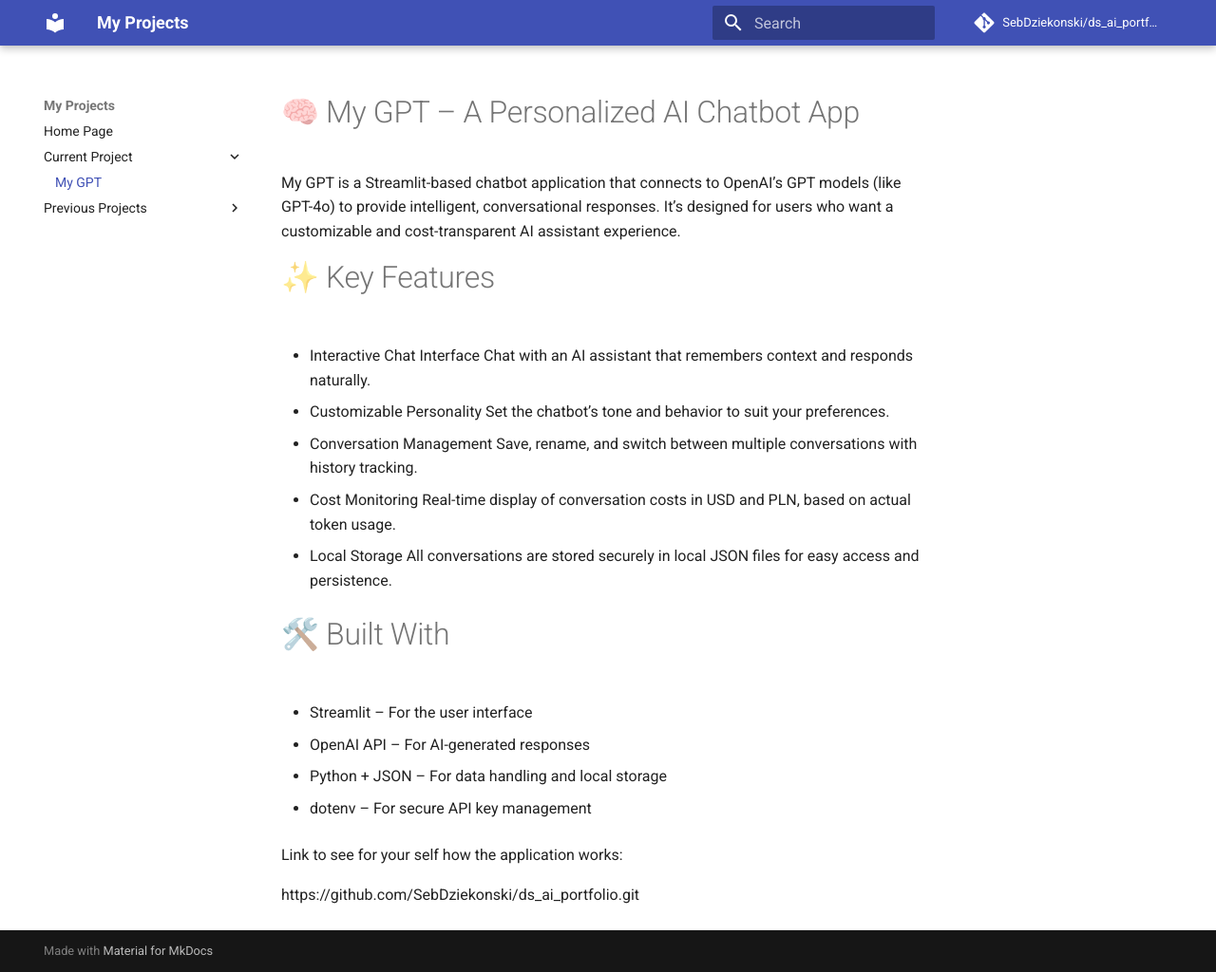
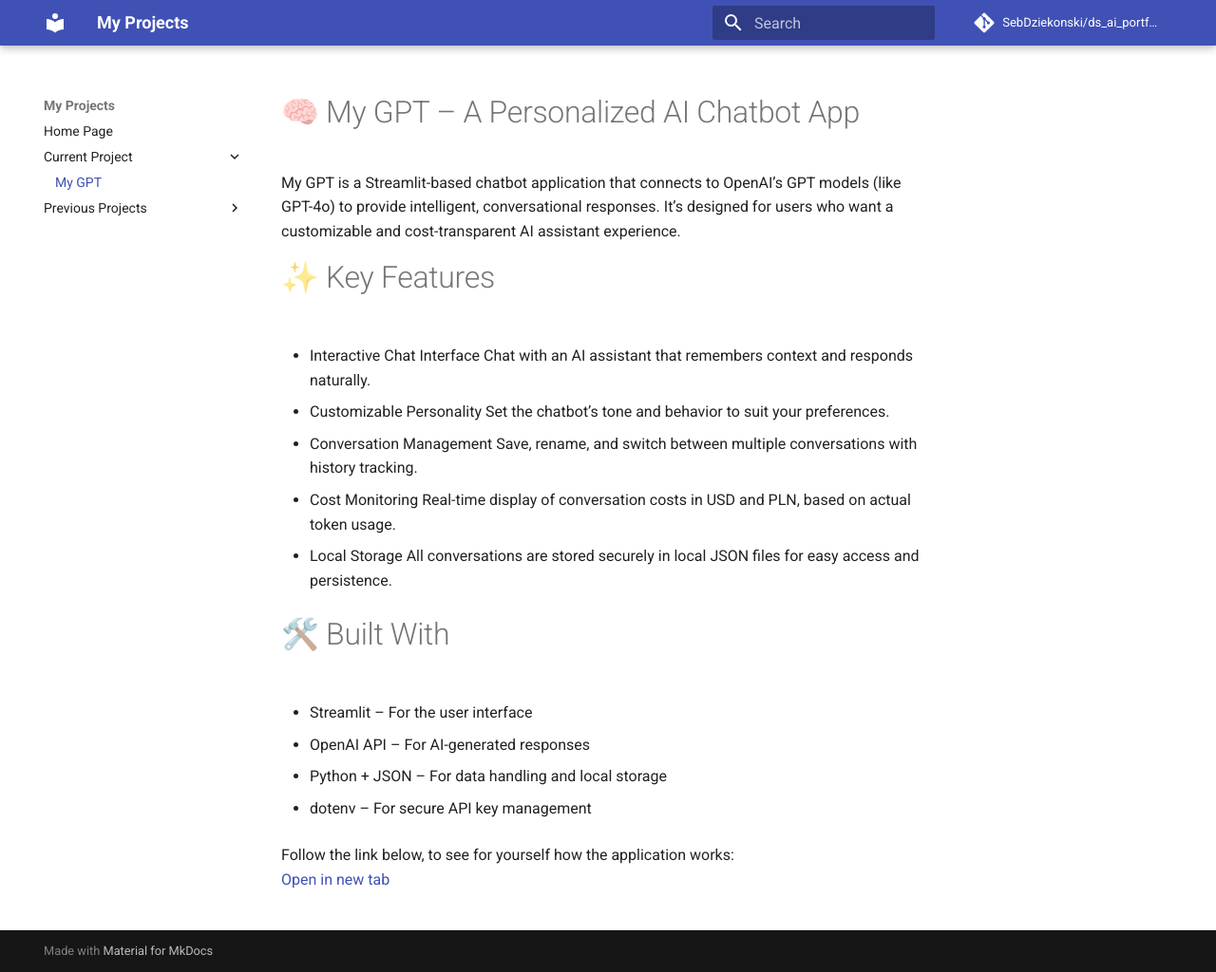
Before and after one commit to SebDziekonski/ds_ai_portfolio, an MkDocs documentation site: the page built from docs/my_GPT/index.md, in a window 1280 px wide and 1024 px high. Shown: the whole window at 95% size. Built offline with MkDocs 1.6.1 and Material for MkDocs 9.7.7, drawn with Linux system fonts in a browser that asks for light colours; comment, search, counter and statistics services are not loaded.

Commit message:
updating index

```diff
--- a/docs/my_GPT/index.md
+++ b/docs/my_GPT/index.md
@@ -29,6 +29,5 @@
 
 - dotenv – For secure API key management
 
-Link to see for your self how the application works:
-
-https://github.com/SebDziekonski/ds_ai_portfolio.git
+Follow the link below, to see for yourself how the application works:
+<br><a href="https://github.com/SebDziekonski/ds_ai_portfolio.git" target="_blank">Open in new tab</a>
```
